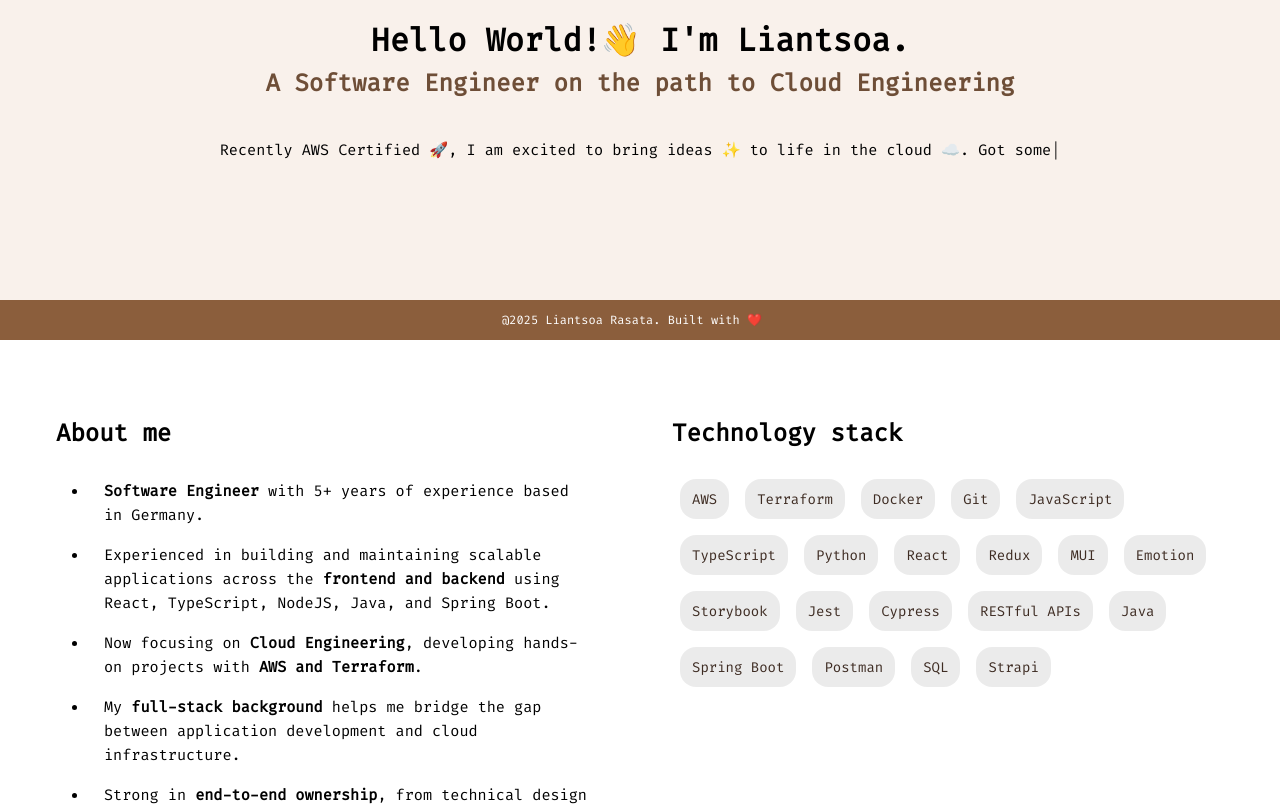
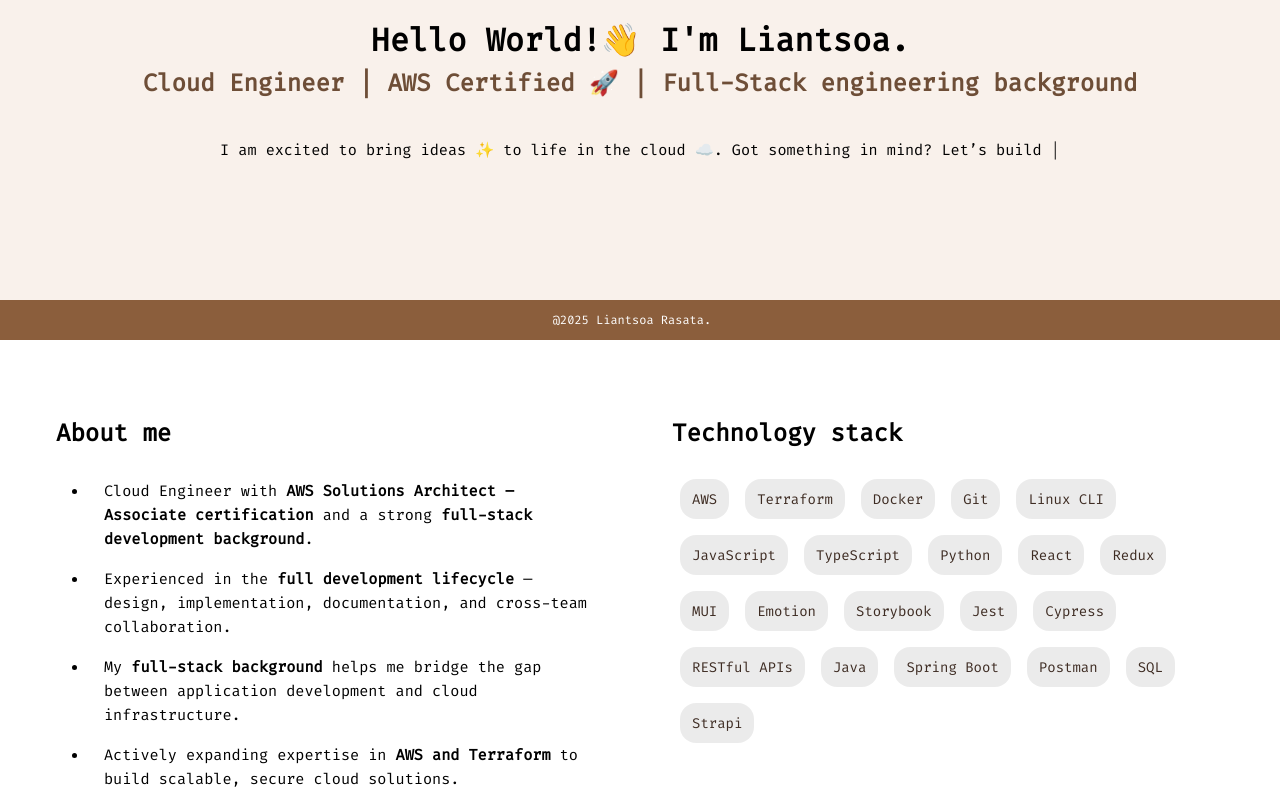
Before and after one commit to lrasata/lrasata-website, a React (Vite) app: page / in a window 1280 px wide. Shown: the part 460-1266 px from the top of the page. Built offline with nearby package versions, Linux system fonts and the light colour scheme.

Commit message:
feat: new resume and focus on Cloud engineering pivot

```diff
--- a/src/components/AboutMe.jsx
+++ b/src/components/AboutMe.jsx
@@ -18,6 +18,7 @@
   "Terraform",
   "Docker",
   "Git",
+  "Linux CLI",
   "JavaScript",
   "TypeScript",
   "Python",
@@ -73,27 +74,32 @@
             <List sx={{ listStyleType: "disc", pl: 4 }}>
               <ListItem sx={{ display: "list-item" }}>
                 <Typography variant="body1" component="span" gutterBottom>
-                  <strong>Software Engineer</strong> with 5+ years of experience
-                  based in Germany.
+                  Cloud Engineer with{" "}
+                  <strong>
+                    AWS Solutions Architect – Associate certification
+                  </strong>{" "}
+                  and a strong{" "}
+                  <strong>full-stack development background</strong>.
                 </Typography>
               </ListItem>
               <ListItem sx={{ display: "list-item" }}>
                 <Typography variant="body1" component="span" gutterBottom>
-                  Experienced in building and maintaining scalable applications
-                  across the <strong>frontend and backend</strong> using React,
-                  TypeScript, NodeJS, Java, and Spring Boot.
-                </Typography>
-              </ListItem>
-              <ListItem sx={{ display: "list-item" }}>
-                <Typography variant="body1" component="span" gutterBottom>
-                  Now focusing on <strong>Cloud Engineering</strong>, developing
-                  hands-on projects with <strong>AWS and Terraform</strong>.
+                  Experienced in the <strong>full development lifecycle</strong>{" "}
+                  — design, implementation, documentation, and cross-team
+                  collaboration.
                 </Typography>
               </ListItem>
               <ListItem sx={{ display: "list-item" }}>
                 <Typography variant="body1" component="span" gutterBottom>
                   My <strong>full-stack background</strong> helps me bridge the
                   gap between application development and cloud infrastructure.
+                </Typography>
+              </ListItem>
+              <ListItem sx={{ display: "list-item" }}>
+                <Typography variant="body1" component="span" gutterBottom>
+                  Actively expanding expertise in{" "}
+                  <strong>AWS and Terraform</strong> to build scalable, secure
+                  cloud solutions.
                 </Typography>
               </ListItem>
               <ListItem sx={{ display: "list-item" }}>
--- a/src/components/ContactMe.jsx
+++ b/src/components/ContactMe.jsx
@@ -2,6 +2,7 @@
 import IconButton from "@mui/material/IconButton";
 import LinkedInIcon from "@mui/icons-material/LinkedIn";
 import GitHubIcon from "@mui/icons-material/GitHub";
+import ArticleIcon from "@mui/icons-material/Article";
 
 const ContactMe = () => {
   const theme = useTheme();
@@ -43,6 +44,16 @@
               <GitHubIcon fontSize="large" />
             </IconButton>
           </Tooltip>
+          <Tooltip title="Medium stories">
+            <IconButton
+              aria-label="meidum-stories"
+              href="https://medium.com/@rmliantsoa"
+              target="_blank"
+              color="primary"
+            >
+              <ArticleIcon fontSize="large" />
+            </IconButton>
+          </Tooltip>
         </Stack>
       </Box>
     </section>
--- a/src/components/Footer.jsx
+++ b/src/components/Footer.jsx
@@ -17,7 +17,7 @@
       width="100%"
     >
       <Typography sx={{ color: "white", fontSize: "12px !important" }}>
-        @{new Date().getFullYear()} Liantsoa Rasata. Built with ❤️
+        @{new Date().getFullYear()} Liantsoa Rasata.
       </Typography>
     </Box>
   );
--- a/src/components/HeroBanner.jsx
+++ b/src/components/HeroBanner.jsx
@@ -61,11 +61,11 @@
           color="text.secondary"
           mb={5}
         >
-          A Software Engineer on the path to Cloud Engineering
+          Cloud Engineer | AWS Certified 🚀 | Full-Stack engineering background
         </Typography>
 
         <TypingText
-          text="Recently AWS Certified 🚀, I am excited to bring ideas ✨ to life in the cloud ☁️. Got something in mind? Let’s build it together."
+          text="I am excited to bring ideas ✨ to life in the cloud ☁️. Got something in mind? Let’s build it together."
           variant="body1"
           speed={70}
         />
```
Also changed, not shown: 1 other file (tests, documents, lock files or other folders).
